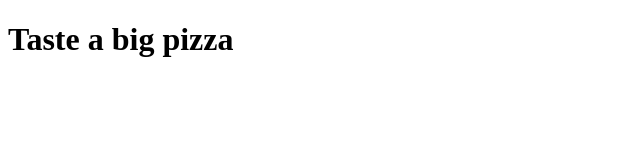
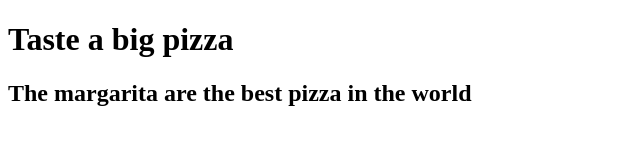
Before and after one commit to Groovibaby/sharezza, a plain HTML site: page index.html in a window 1280 px wide. Shown: the whole page, without its empty margins (0-640 px from the left). Drawn offline with Linux system fonts and the light colour scheme.

Commit message:
Adding <h2

```diff
--- a/index.html
+++ b/index.html
@@ -6,5 +6,6 @@
   </head>
   <body>
     <h1>Taste a big pizza</h1>
+      <h2>The margarita are the best pizza in the world</h2>
   </body>
 </html>
```
